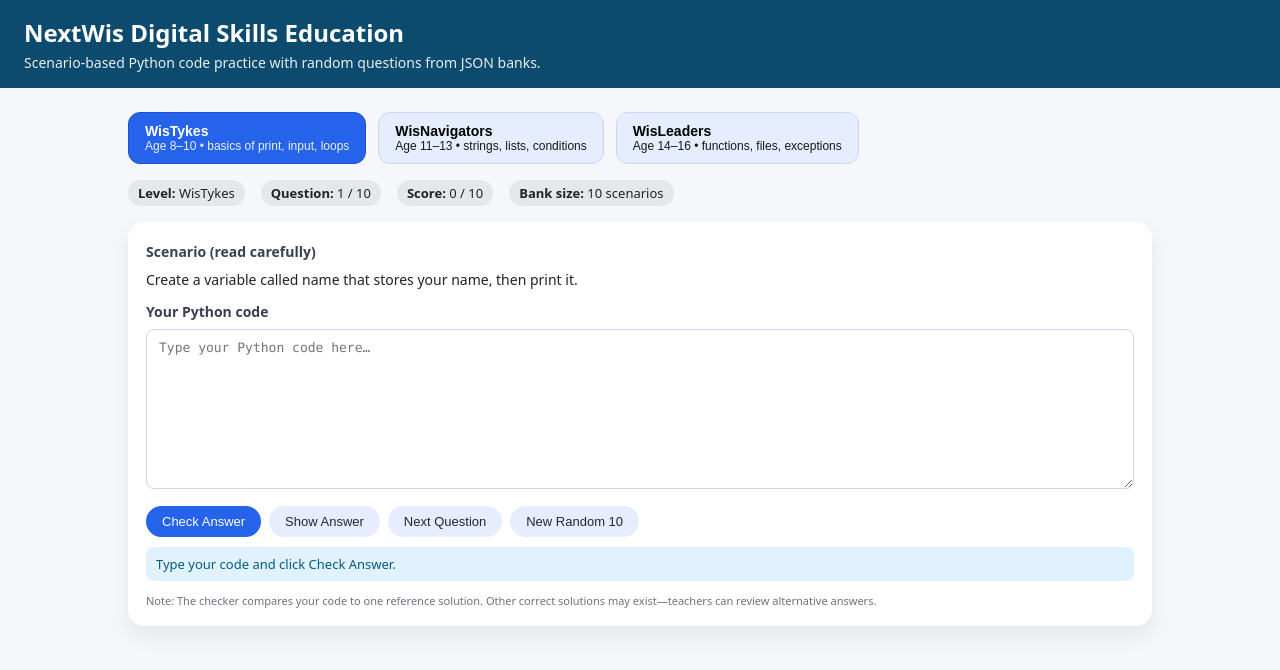
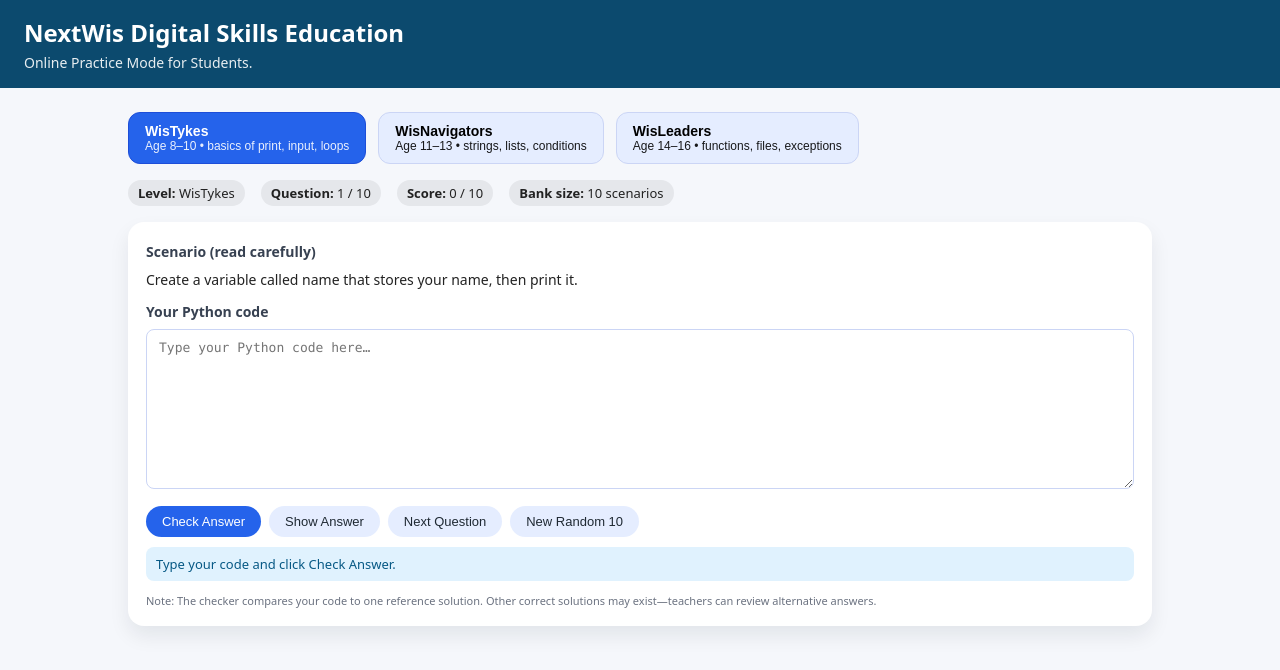
Before and after one commit to admin-nextwis/NextWis-Code-Practice-App, a plain HTML site: page index.html in a window 1280 px wide. Drawn offline with Linux system fonts and the light colour scheme.

Commit message:
Update index.html

```diff
--- a/index.html
+++ b/index.html
@@ -218,7 +218,7 @@
 <body>
   <header>
     <h1>NextWis Digital Skills Education</h1>
-    <p>Scenario-based Python code practice with random questions from JSON banks.</p>
+    <p>Online Practice Mode for Students.</p>
   </header>
 
   <div class="container">
```
